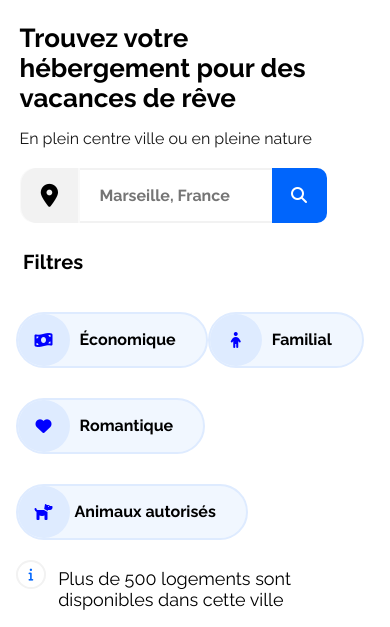
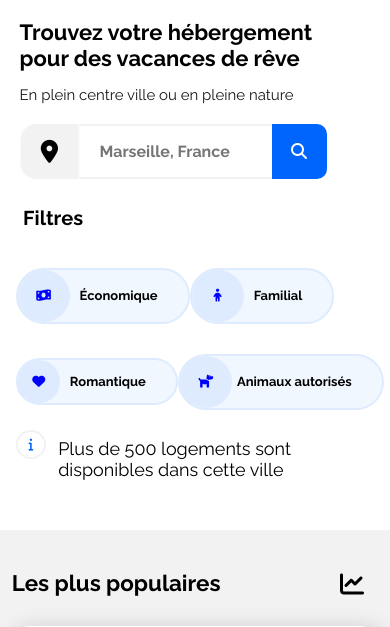
Before and after one commit to EliasDAHO/ELIASDAHO_2_06072021, a plain HTML site: page index.html in a window 390 px wide. Shown: the part 150-777 px from the top of the page. Drawn offline with Linux system fonts and the light colour scheme.

Commit message:
modif medias queries

```diff
--- a/style.css
+++ b/style.css
@@ -901,12 +901,12 @@ main {
       font-size: 26px;
     }
   }
-  @media screen and (max-width: 365px){
+  @media screen and (max-width: 392px){
     .selected a{
       margin-left: 10%;
     }
     .search h1{
-      font-size: 20px;
+      font-size: 22px;
      }
      .search p{
        font-size: 15px;
@@ -917,7 +917,10 @@ main {
      filter p{
        font-size: 8px;
      }
-      }@media screen and (max-width: 320px){
+      }@media screen and (max-width: 332px){
+        .search h1{
+          font-size: 20px;
+        }
         .searchfield{
           font-size: 12px;
         }
```
